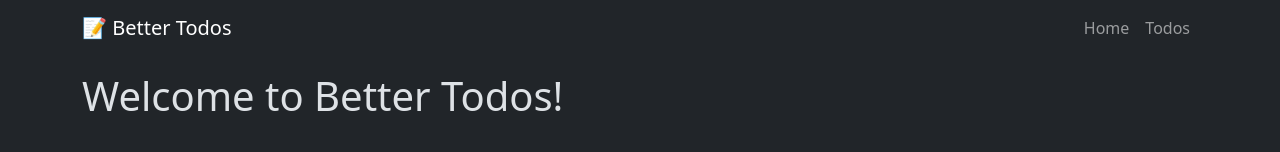
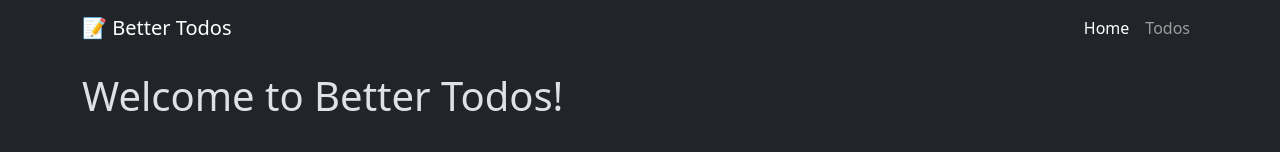
Before and after one commit to drblue/fed23-javascript-2, a React (Vite) app in the folder 06-better-todos/: page / in a window 1280 px wide. Shown: the top 152 px of the page. Built offline with nearby package versions, Linux system fonts and the light colour scheme.

Commit message:
Added React Router NavLinks instead of React Router Links so we can see which page is active.

```diff
--- a/06-better-todos/src/components/Navigation.tsx
+++ b/06-better-todos/src/components/Navigation.tsx
@@ -1,7 +1,7 @@
 import Container from "react-bootstrap/Container";
 import Navbar from "react-bootstrap/Navbar";
 import Nav from "react-bootstrap/Nav";
-import { Link } from "react-router-dom";
+import { Link, NavLink } from "react-router-dom";
 
 const Navigation = () => {
 	return (
@@ -12,8 +12,8 @@ const Navigation = () => {
 				<Navbar.Toggle aria-controls="basic-navbar-nav" />
 				<Navbar.Collapse id="basic-navbar-nav">
 					<Nav className="ms-auto">
-						<Nav.Link as={Link} to="/">Home</Nav.Link>
-						<Nav.Link as={Link} to="/todos">Todos</Nav.Link>
+						<Nav.Link as={NavLink} to="/">Home</Nav.Link>
+						<Nav.Link as={NavLink} to="/todos">Todos</Nav.Link>
 					</Nav>
 				</Navbar.Collapse>
 			</Container>
```
